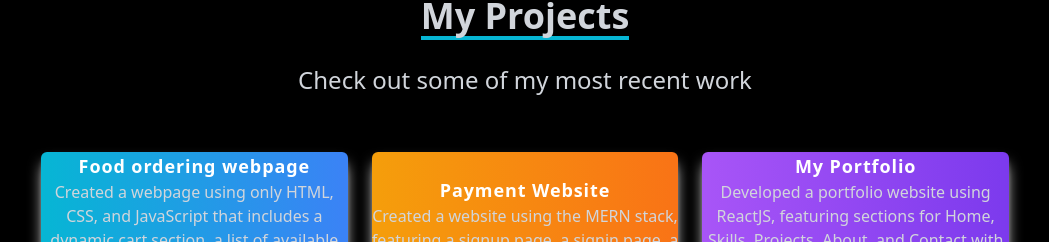
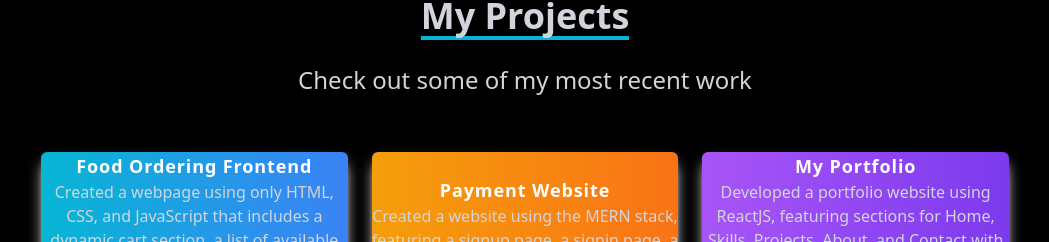
Before and after one commit to RahulSinghKathayat/Portfolio, a React (Vite) app in the folder portfolio/: page / in a window 1280 px wide. Shown: the part 2602-2844 px from the top of the page, without its empty margins (115-1164 px from the left). Built offline with nearby package versions, Linux system fonts and the light colour scheme.

Commit message:
npm run dev

```diff
--- a/portfolio/src/components/Works.jsx
+++ b/portfolio/src/components/Works.jsx
@@ -16,7 +16,7 @@ const Works = () =>{
                     <div
                     className="bg-gradient-to-r from-cyan-500 to-blue-500 shadow-lg shadow-white group container hover:scale-110 duration-500 rounded-md flex justify-center items-center mx-auto content-div">
                         <div className="opacity-100 group-hover:opacity-100 flex justify-center items-center flex-col">
-                            <span className="text-lg font-bold text-white tracking-wider">Food ordering webpage</span>
+                            <span className="text-lg font-bold text-white tracking-wider">Food Ordering Frontend</span>
                             <p className="text-center">Created a webpage using only HTML, CSS, and JavaScript
                                 that includes a dynamic cart section, a list of available food items, a carousel, and an inquiry section.</p>
 
```
